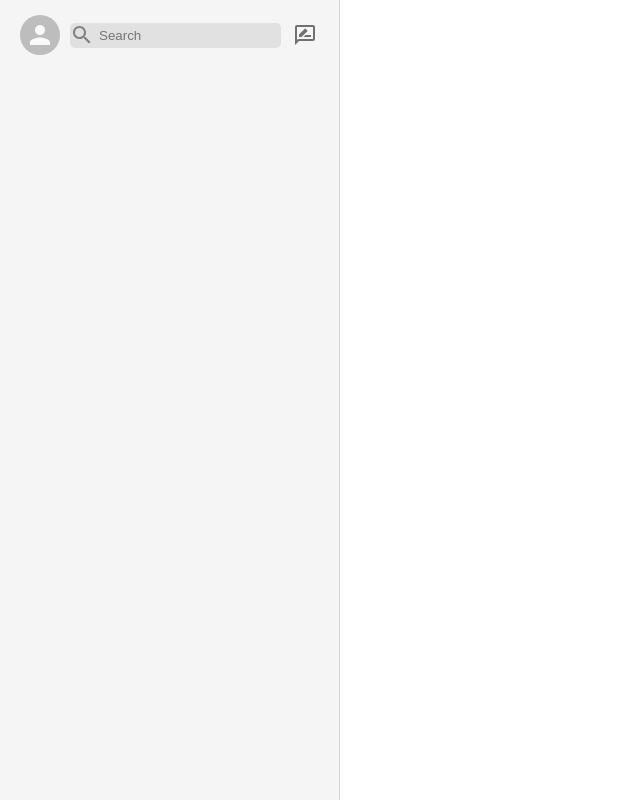
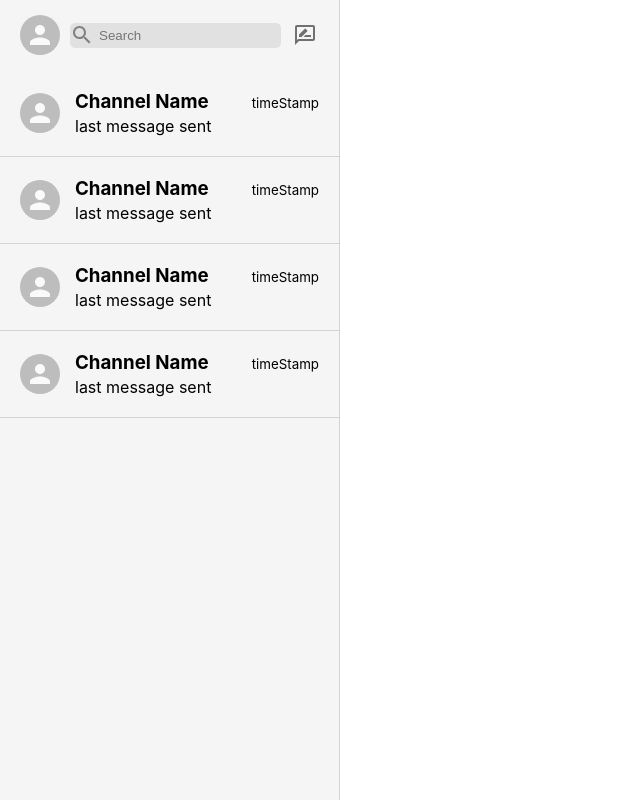
Before and after one commit to MATEUSZ1M/iMessage_clone, a React (Create React App) app in the folder imessage_clone/: page / in a window 1280 px wide. Shown: the whole page, without its empty margins (0-640 px from the left). Built offline with nearby package versions, Linux system fonts and the light colour scheme.

Commit message:
Add SidebarChat component

```diff
--- a/imessage_clone/src/App.css
+++ b/imessage_clone/src/App.css
@@ -1,3 +1,7 @@
 .app {
   display: flex;
 }
+
+::-webkit-scrollbar {
+  display: none;
+}
--- a/imessage_clone/src/Components/Sidebar/Sidebar.css
+++ b/imessage_clone/src/Components/Sidebar/Sidebar.css
@@ -35,3 +35,7 @@
   outline: none;
   padding: 5px;
 }
+
+.sidebar__chats {
+  overflow: scroll;
+}
--- a/imessage_clone/src/Components/Sidebar/Sidebar.js
+++ b/imessage_clone/src/Components/Sidebar/Sidebar.js
@@ -1,5 +1,6 @@
 import React from "react";
 import "./Sidebar.css";
+import SidebarChat from "../SidebarChat/SidebarChat";
 import Avatar from "@material-ui/core/Avatar";
 import SearchIcon from "@material-ui/icons/Search";
 import RateReviewOutlinedIcon from "@material-ui/icons/RateReviewOutlined";
@@ -15,10 +16,15 @@ function Sidebar() {
           <input type="text" placeholder="Search" />
         </div>
         <IconButton className="sidebar__inputButton" variant="outlined">
-          <RateReviewOutlinedIcon  />
+          <RateReviewOutlinedIcon />
         </IconButton>
       </div>
-      <div className="sidebar__chats"></div>
+      <div className="sidebar__chats">
+        <SidebarChat />
+        <SidebarChat />
+        <SidebarChat />
+        <SidebarChat />
+      </div>
     </div>
   );
 }
--- /dev/null
+++ b/imessage_clone/src/Components/SidebarChat/SidebarChat.css
@@ -0,0 +1,28 @@
+.sidebarChat{
+  display: flex;
+  cursor: pointer;
+  border-bottom: 1px solid #d3d3d3;
+  align-items: center;
+  padding: 20px;
+}
+
+.sidebarChat:hover{
+  background-color: #78c5ef;
+  color: #ffffff;
+}
+
+.sidebarChat__info{
+  margin-left: 15px;
+  position: relative;
+  width: 100%;
+}
+
+.sidebarChat__info > h3 {
+  padding-bottom: 3px;
+}
+
+.sidebarChat__info > small {
+  position: absolute;
+  top: 5px;
+  right: 0;
+}
--- /dev/null
+++ b/imessage_clone/src/Components/SidebarChat/SidebarChat.js
@@ -0,0 +1,18 @@
+import React from "react";
+import { Avatar } from "@material-ui/core";
+import "./SidebarChat.css";
+
+function SidebarChat() {
+  return (
+    <div className="sidebarChat">
+      <Avatar />
+      <div className="sidebarChat__info">
+        <h3>Channel Name</h3>
+        <p>last message sent</p>
+        <small>timeStamp</small>
+      </div>
+    </div>
+  );
+}
+
+export default SidebarChat;
```
Also changed, not shown: 1 other file (tests, documents, lock files or other folders).
